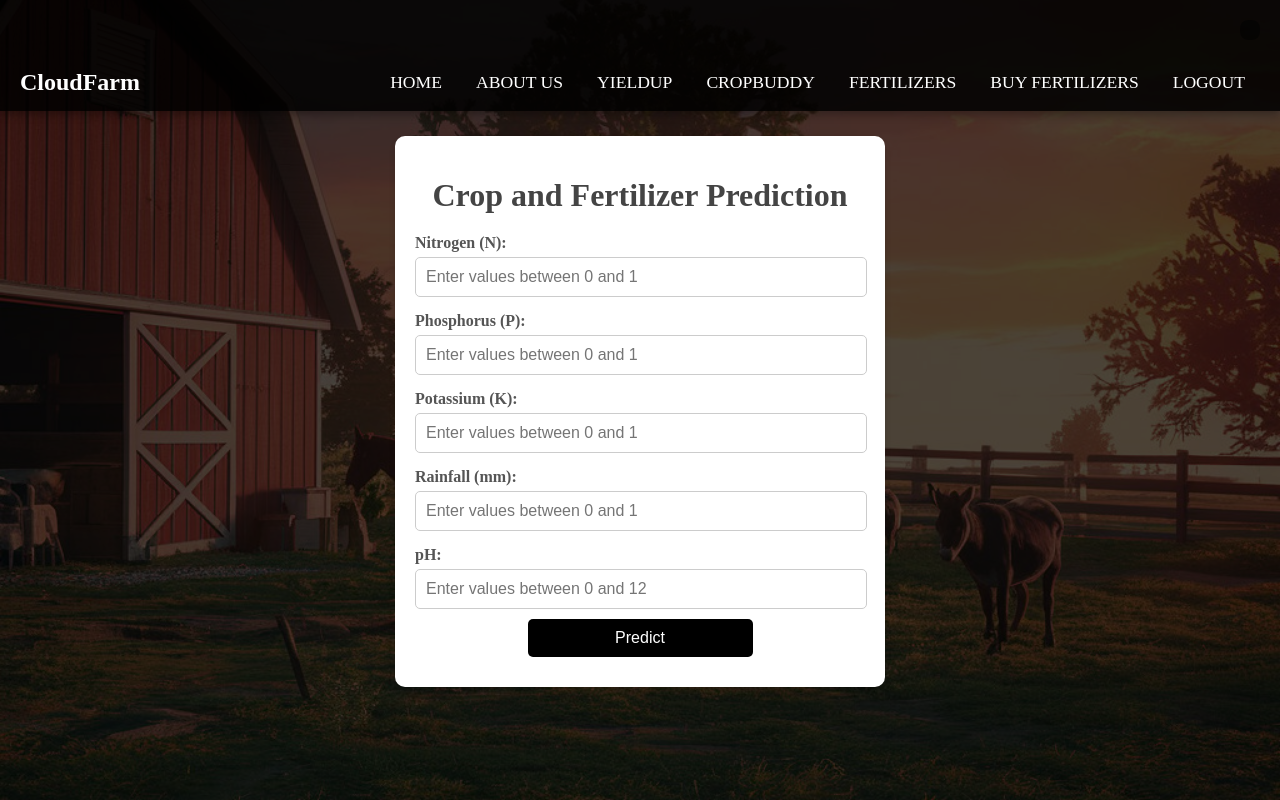
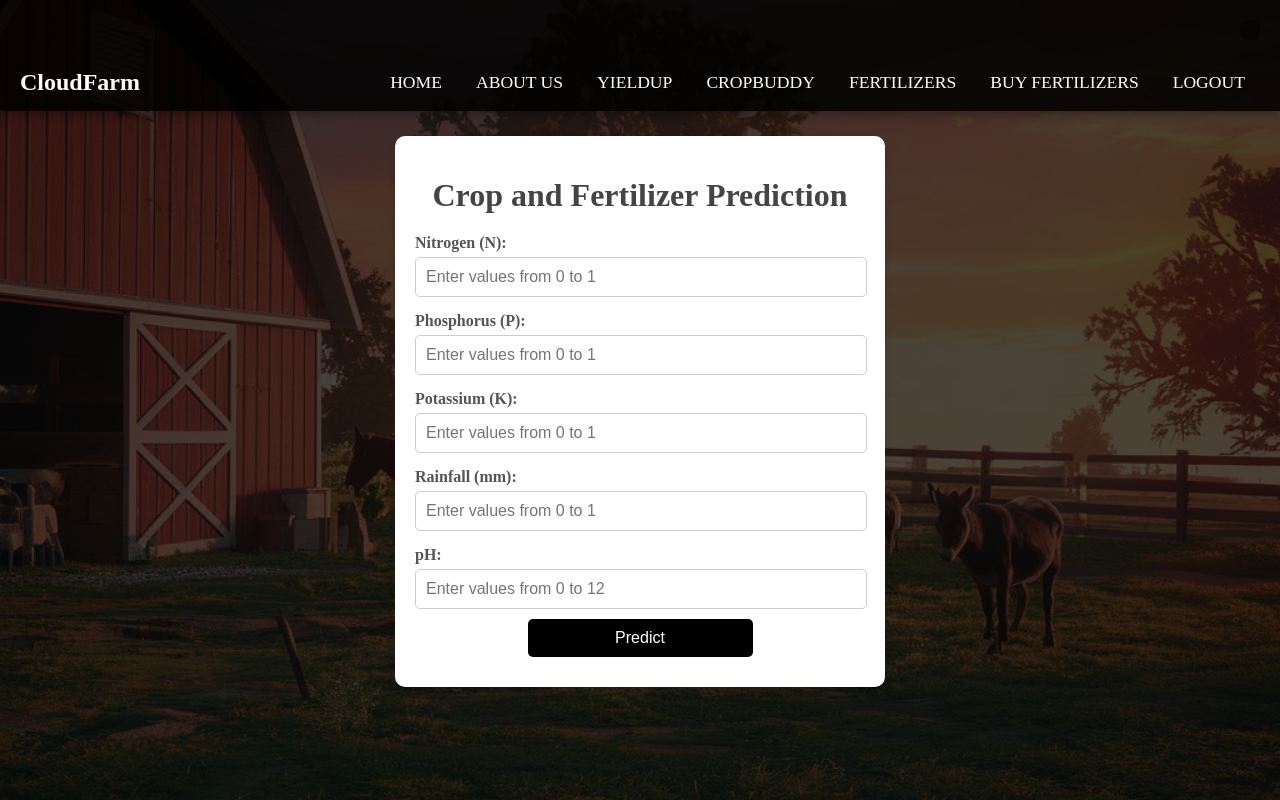
Before and after one commit to Indira-Tovinakere/CloudFarm, a Django app: page /predict/ in a window 1280 px wide. Run offline with Django 5.2, Linux system fonts and the light colour scheme; parts of the project's set-up code (start-up, migrations or seed data) failed here and were passed over.

Commit message:
Final project

```diff
--- a/cloudfarm_app/templates/prediction.html
+++ b/cloudfarm_app/templates/prediction.html
@@ -122,19 +122,19 @@
         <form method="POST">
             {% csrf_token %}
             <label for="nitrogen">Nitrogen (N):</label>
-            <input type="number" placeholder="Enter values between 0 and 1" step="0.01" min="0" max="1" name="nitrogen" value="{{ request.POST.nitrogen }}" required>
+            <input type="number" placeholder="Enter values from 0 to 1" step="0.01" min="0" max="1" name="nitrogen" value="{{ request.POST.nitrogen }}" required>
 
             <label for="phosphorus">Phosphorus (P):</label>
-            <input type="number" placeholder="Enter values between 0 and 1" step="0.01" min="0" max="1" name="phosphorus" value="{{ request.POST.phosphorus }}" required>
+            <input type="number" placeholder="Enter values from 0 to 1" step="0.01" min="0" max="1" name="phosphorus" value="{{ request.POST.phosphorus }}" required>
 
             <label for="potassium">Potassium (K):</label>
-            <input type="number" placeholder="Enter values between 0 and 1" step="0.01" min="0" max="1" name="potassium" value="{{ request.POST.potassium }}" required>
+            <input type="number" placeholder="Enter values from 0 to 1" step="0.01" min="0" max="1" name="potassium" value="{{ request.POST.potassium }}" required>
 
             <label for="rainfall">Rainfall (mm):</label>
-            <input type="number" placeholder="Enter values between 0 and 1" step="0.01" min="0" max="1" name="rainfall" value="{{ request.POST.rainfall }}" required>
+            <input type="number" placeholder="Enter values from 0 to 1" step="0.01" min="0" max="1" name="rainfall" value="{{ request.POST.rainfall }}" required>
 
             <label for="ph">pH:</label>
-            <input type="number" placeholder="Enter values between 0 and 12" step="0.01" min="0" max="12" name="ph" value="{{ request.POST.ph }}" required>
+            <input type="number" placeholder="Enter values from 0 to 12" step="0.01" min="0" max="12" name="ph" value="{{ request.POST.ph }}" required>
 
             <button type="submit">Predict</button>
         </form>
```
